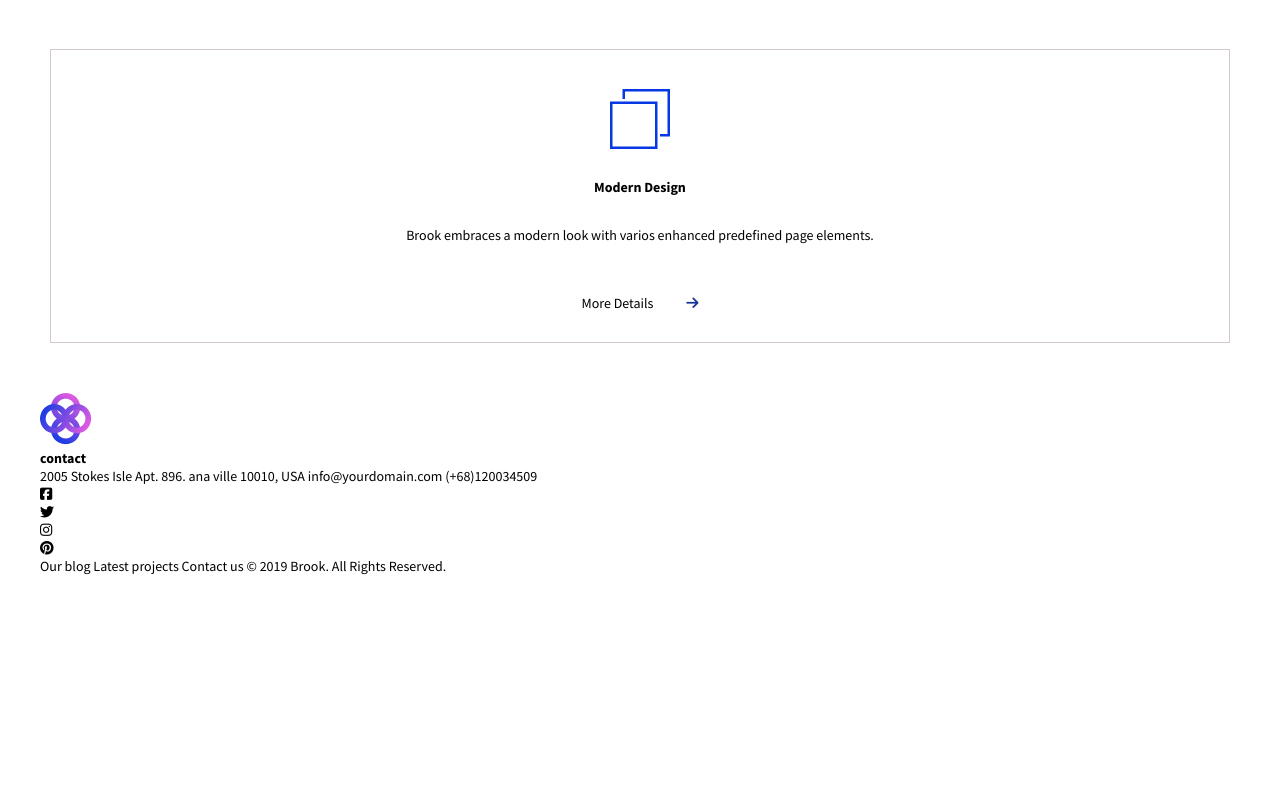
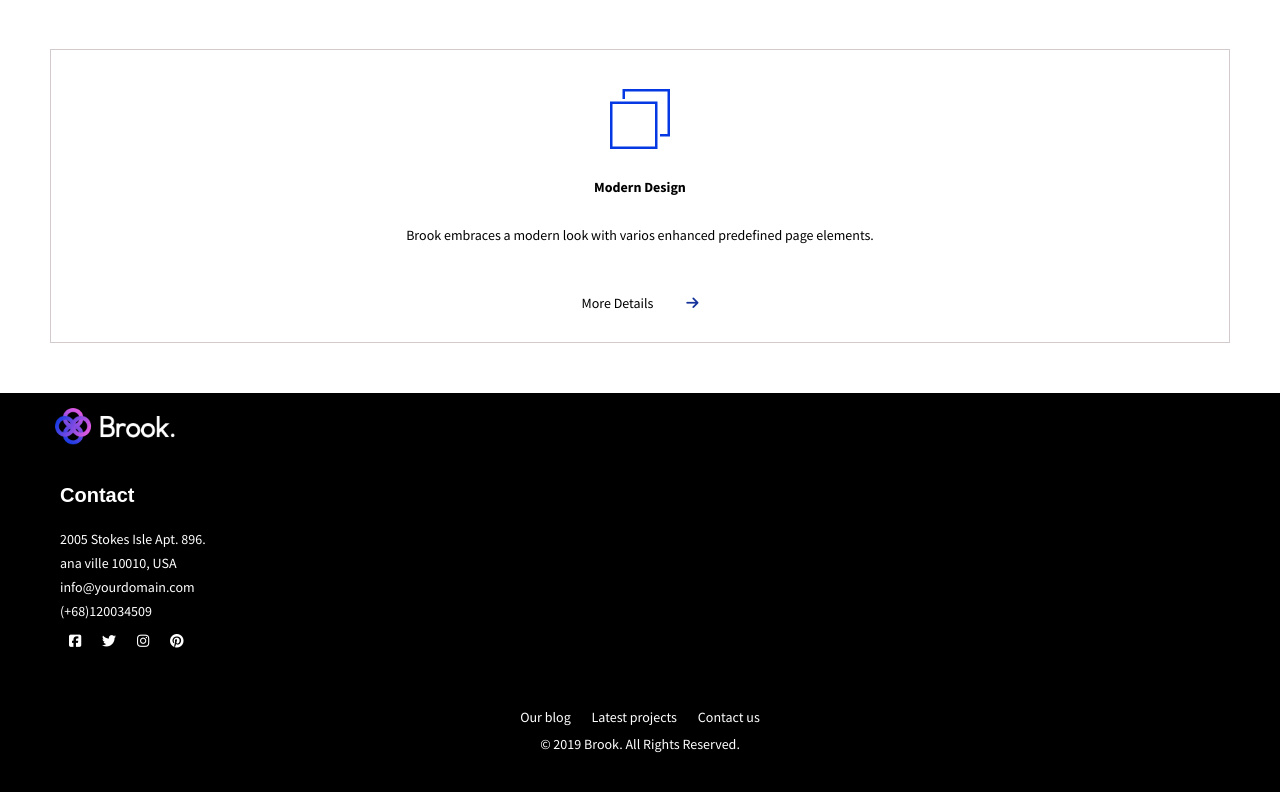
Before and after one commit to seguramaria/modulo-1-practica-fin-de-semana, a website: page src/html/index.html in a window 1280 px wide. Shown: the part 1776-2568 px from the top of the page. Before the commit the page ends 2351 px from the top, so only its background shows below. Drawn offline with nearby package versions, Linux system fonts and the light colour scheme; files that its build step writes are made by us from their sources; files whose address does not match are found by name.

Commit message:
Mobile version

```diff
--- a/src/html/partials/footer.html
+++ b/src/html/partials/footer.html
@@ -7,18 +7,44 @@
         title="logo de brook"
       />
     </div>
-    <div>
-      <h6>contact</h6>
+    <div class="about-us">
+      <h3>About us</h3>
+      <nav>
+        <ul>
+          <li>
+            <a href="#" title>About us</a>
+          </li>
+          <li>
+            <a href="#" title>Team</a>
+          </li>
+          <li>
+            <a href="#" title>Career</a>
+          </li>
+          <li>
+            <a href="#" title>Services</a>
+          </li>
+          <li>
+            <a href="#" title>Contact</a>
+          </li>
+        </ul>
+      </nav>
+    </div>
+    <div class="contact">
+      <h5>Contact</h5>
+      <div class="adress">
         <span>2005 Stokes Isle Apt. 896.</span>
         <span>ana ville 10010, USA</span>
         <span>info@yourdomain.com</span>
         <span>(+68)120034509</span>
       </div>
-
+      <div class="social">
         <nav class="social-media">
           <ul>
             <li>
-          <a href="https://facebook.com" target="_blank" title="Ir a Facebook"
+              <a
+                href="https://facebook.com"
+                target="_blank"
+                title="Ir a Facebook"
                 ><i class="fab fa-facebook-square"></i>
               </a>
             </li>
@@ -46,11 +72,25 @@
             </li>
           </ul>
         </nav>
+      </div>
+    </div>
+    <div class="text-end">
       <small>
-      <span><a href="#" title="Our blog">Our blog</a> </span>
-      <span><a href="#" title="Últimos proyectos">Latest projects</a> </span>
-      <span><a href="#" title="Contáctanos">Contact us</a> </span>
+        <nav>
+          <ul>
+            <li>
+              <a href="#" title="Our blog">Our blog</a>
+            </li>
+            <li>
+              <a href="#" title="Últimos proyectos">Latest projects</a>
+            </li>
+            <li>
+              <a href="#" title="Contáctanos">Contact us</a>
+            </li>
+          </ul>
+        </nav>
         &copy; 2019 Brook. All Rights Reserved.
       </small>
     </div>
+  </div>
 </footer>
--- a/src/scss/layout/_footer.scss
+++ b/src/scss/layout/_footer.scss
@@ -3,11 +3,54 @@
   margin: auto;
   max-width: 1200px;
 }
-.page__footer {
-  position: fixed;
-  left: 0;
+.footer {
+  background-color: black;
+  width: 100%;
+  height: 65vh;
+  color: white;
   bottom: 0;
-  width: 100vw;
-  padding: 1rem;
-  color: $color-secondary;
 }
+
+.about-us {
+  display: none;
+}
+
+.logo-brook {
+  display: inline-block;
+  width: 150px;
+  padding: 15px;
+  img {
+    width: 100%;
+  }
+}
+
+.contact {
+  padding: 20px;
+
+  h5 {
+    font-size: 20px;
+    font-family: "Source Sans Pro light", sans-serif;
+    padding-bottom: 20px;
+  }
+  li {
+    padding: 9px;
+    display: inline-block;
+  }
+}
+
+.adress span {
+  text-align: left;
+  line-height: 24px;
+  display: block;
+  font-family: 12px;
+}
+
+.text-end {
+  padding: 20px;
+  text-align: center;
+  li {
+    display: inline-block;
+
+    padding: 9px;
+  }
+}
--- a/src/scss/layout/_header.scss
+++ b/src/scss/layout/_header.scss
@@ -5,7 +5,7 @@
 }
 .header {
   width: 100%;
-  padding: 15px;
+  padding: 10px;
   display: flex;
   justify-content: space-between;
   align-items: center;
@@ -16,8 +16,8 @@
     width: 15px;
   }
   .brook-logo {
-    display: inline-block;
-    width: 115px;
+    display: block;
+    width: 100px;
     img {
       width: 100%;
     }
@@ -25,14 +25,14 @@
   .header-mobile-button {
     display: block;
     background-image: url("../images/menu-icon.png");
+    background-repeat: no-repeat;
     background-size: 100%;
-    width: 20px;
-    height: 20px;
+    width: 30px;
+    height: 30px;
   }
   .header-menu {
     list-style-type: none;
     padding: 0px;
     display: none;
-    border: 1px solid red;
   }
 }
```
Lines whose indentation alone changed are shown as unchanged.
